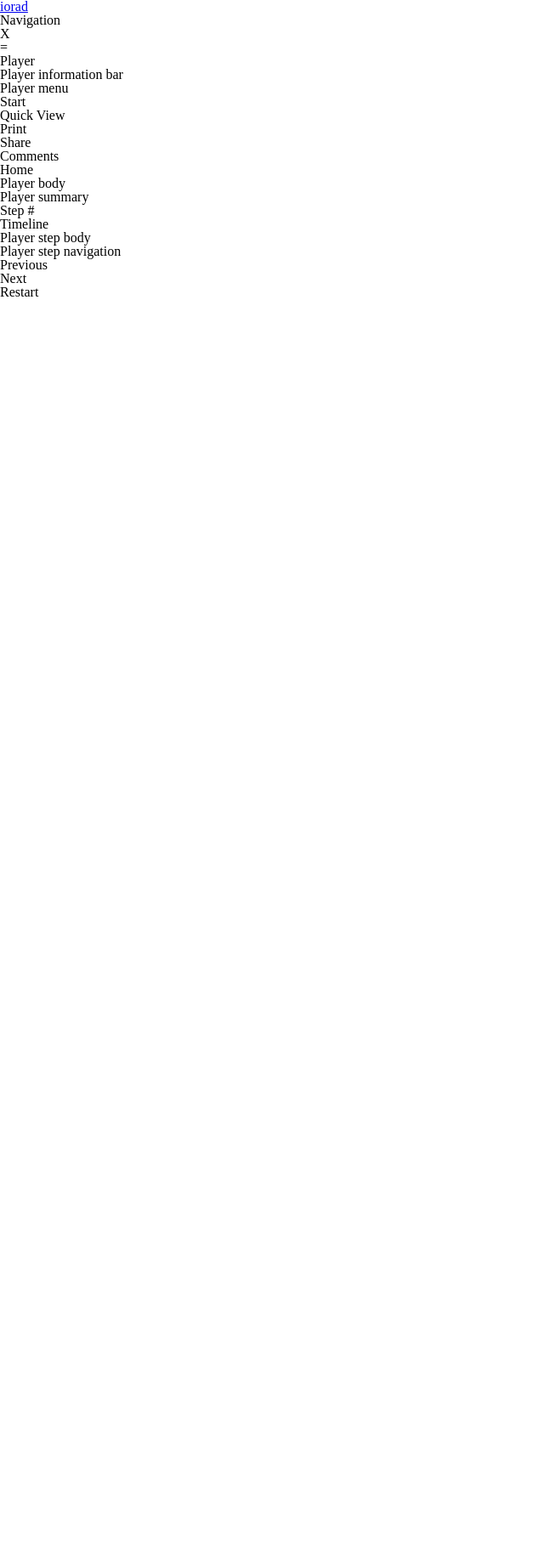
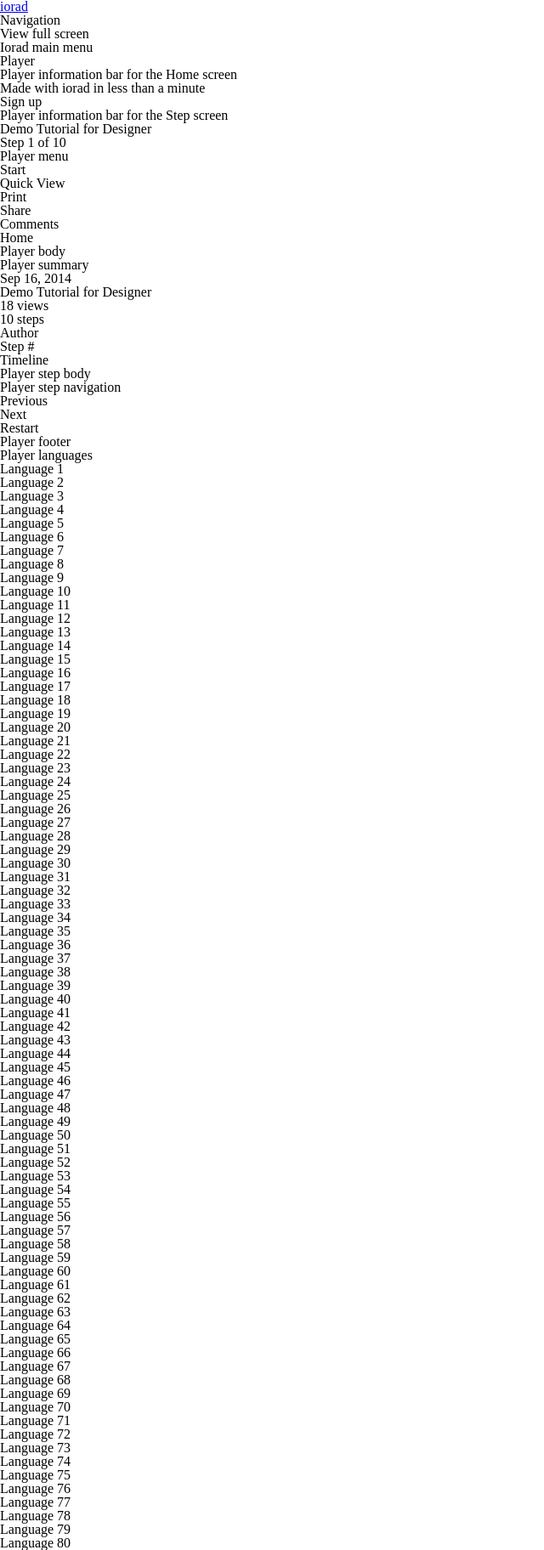
Before and after one commit to metamn/iplayer, a Jekyll site: the page built from index.html, in a window 1280 px wide. Shown: the whole page at 85% size, without its empty margins (0-640 px from the left). Built offline with Jekyll 4.4.1, drawn with Linux system fonts in a browser that asks for light colours; nearby versions of some CDN libraries; library files that are not in the unit come from our copies; before the commit the page ends 900 px from its top, so only the background shows below that.

Commit message:
Adding all content chunks

```diff
--- a/_includes/organisms/navigation.html
+++ b/_includes/organisms/navigation.html
@@ -2,7 +2,7 @@
   <h3>Navigation</h3>
 
   <ul>
-    <li>X</li>
-    <li>=</li>
+    <li>View full screen</li>
+    <li>Iorad main menu</li>
   </ul>
 </nav>
--- a/_includes/organisms/player-body.html
+++ b/_includes/organisms/player-body.html
@@ -3,4 +3,5 @@
 
   {% include organisms/player-summary.html %}
   {% include organisms/player-step.html %}
+  {% include organisms/player-footer.html %}
 </section>
--- /dev/null
+++ b/_includes/organisms/player-footer.html
@@ -0,0 +1,8 @@
+<section id="player-footer">
+  <h3>Player footer</h3>
+
+  {% include organisms/player-languages.html %}
+  {% include organisms/player-social.html %}
+  {% include organisms/player-comments.html %}
+  {% include organisms/player-keyboard.html %}
+</section>
--- /dev/null
+++ b/_includes/organisms/player-information-bar-home.html
@@ -0,0 +1,11 @@
+<article id="player-information-bar-home">
+  <h3>Player information bar for the Home screen</h3>
+
+  <p>
+    Made with iorad in less than a minute
+  </p>
+
+  <div class="button">
+    Sign up
+  </div>
+</article>
--- /dev/null
+++ b/_includes/organisms/player-information-bar-step.html
@@ -0,0 +1,9 @@
+<article id="player-information-bar-step">
+  <h3>Player information bar for the Step screen</h3>
+
+  <h2>{{ page.title }}</h2>
+
+  <p>
+    Step 1 of 10
+  </p>
+</article>
--- a/_includes/organisms/player-information-bar.html
+++ /dev/null
@@ -1,3 +0,0 @@
-<article id="player-information-bar">
-  <h3>Player information bar</h3>
-</article>
--- /dev/null
+++ b/_includes/organisms/player-languages.html
@@ -0,0 +1,9 @@
+<article id="player-languages">
+  <h3>Player languages</h3>
+
+  <ul>
+    {% for i in (1..80) %}
+      <li>Language {{ i }}</li>
+    {% endfor %}
+  </ul>
+</article>
--- a/_includes/organisms/player-summary.html
+++ b/_includes/organisms/player-summary.html
@@ -1,3 +1,19 @@
 <article id="player-summary">
   <h3>Player summary</h3>
+
+  <time datetime="{{ page.date }}" pubdate>{{ page.edited }}</time>
+
+  <h1>{{ page.title }}</h1>
+
+  <ul>
+    <li>{{ page.views }} views</li>
+    <li>{{ page.steps }} steps</li>
+  </ul>
+
+  <aside>
+    <h3>Author</h3>
+
+    <figure></figure>
+
+  </aside>
 </article>
--- a/_includes/structures/player.html
+++ b/_includes/structures/player.html
@@ -1,7 +1,8 @@
 <section id="player">
   <h3>Player</h3>
 
-  {% include organisms/player-information-bar.html %}
+  {% include organisms/player-information-bar-home.html %}
+  {% include organisms/player-information-bar-step.html %}
   {% include organisms/player-menu.html %}
   {% include organisms/player-body.html %}
 </section>
--- a/index.html
+++ b/index.html
@@ -1,4 +1,10 @@
 ---
 layout: default
 title: Demo Tutorial for Designer
+date: 2014-09-16
+edited: Sep 16, 2014
+views: 18
+steps: 10
+author: Sundep Patel
+avatar: avatar.png
 ---
```
Also changed, not shown: _includes/organisms/player-comments.html (added), _includes/organisms/player-keyboard.html (added), _includes/organisms/player-social.html (added), 1 other file.
